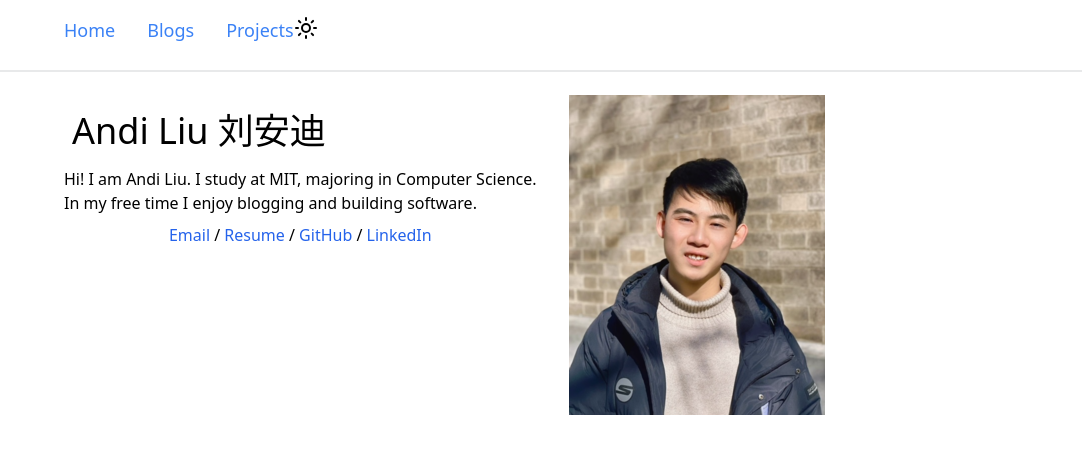
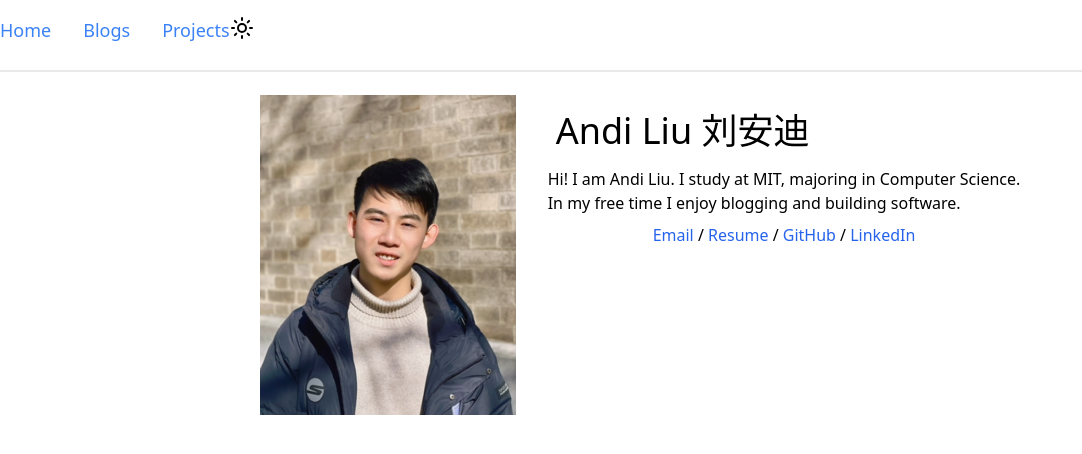
Before and after one commit to lad6558/lad6558.github.io, a SvelteKit app: page / in a window 1280 px wide. Shown: the top 454 px of the page, without its empty margins (0-1082 px from the left). Built offline with nearby package versions, Linux system fonts and the light colour scheme.

Commit message:
feat(layout): center

```diff
--- a/src/routes/+layout.svelte
+++ b/src/routes/+layout.svelte
@@ -10,7 +10,7 @@
 <div
 	class="bg-white text-black dark:bg-slate-800 dark:text-slate-300 min-h-screen transition-all duration-300"
 >
-	<nav class="flex flex-row pt-4 font-semibold text-lg pl-16">
+	<nav class="flex flex-row pt-4 font-semibold text-lg">
 		<div class="flex flex-row space-x-8">
 			<a href="/"> Home </a>
 			<a href="/blogs"> Blogs </a>
@@ -56,7 +56,7 @@
 		</div>
 	</nav>
 	<div class="divider"></div>
-	<main class="flex px-8 md:px-16">
+	<main class="flex">
 		<slot />
 	</main>
 </div>
--- a/src/routes/+page.svelte
+++ b/src/routes/+page.svelte
@@ -9,7 +9,12 @@
 	<meta name="description" content="Hi! This is Andi Liu, a CS undergrad from MIT" />
 </svelte:head>
 
-<div class="relative flex flex-col sm:flex-row">
+<div class="relative flex flex-col md:flex-row mx-auto space-x-0 md:space-x-8">
+	<div class="flex items-center justify-center">
+		<img class="h-80 w-64 dark:hidden" src={profilePic} alt="Andi" />
+		<img class="h-80 w-64 hidden dark:block" src={profilePicDark} alt="Andi" />
+	</div>
+
 	<div>
 		<div class="text-4xl mt-4 ml-2 font-medium">Andi Liu 刘安迪</div>
 		<p class="mt-4 block dark:hidden">
@@ -44,9 +49,4 @@
 			<!-- <a class="font-medium text-blue-600 dark:text-blue-500 hover:underline" href="random/page-test">LinkedIn</a> -->
 		</p>
 	</div>
-
-	<div class="ml-8">
-		<img class="h-80 w-64 dark:hidden" src={profilePic} alt="Andi" />
-		<img class="h-80 w-64 hidden dark:block" src={profilePicDark} alt="Andi" />
-	</div>
 </div>
```
